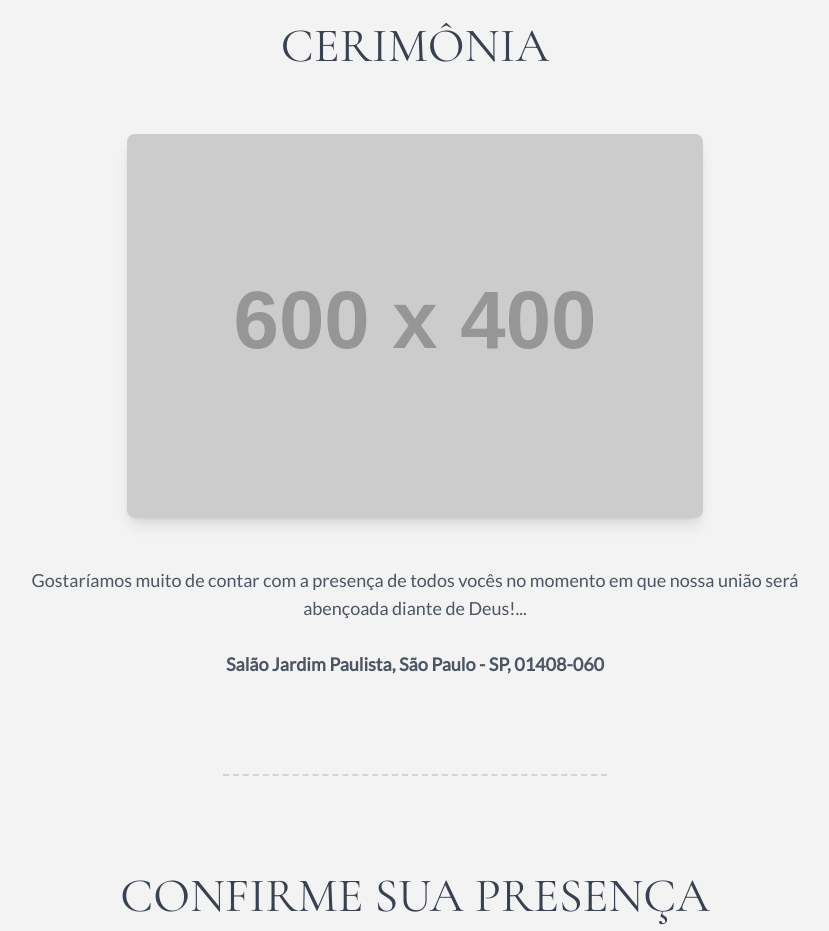
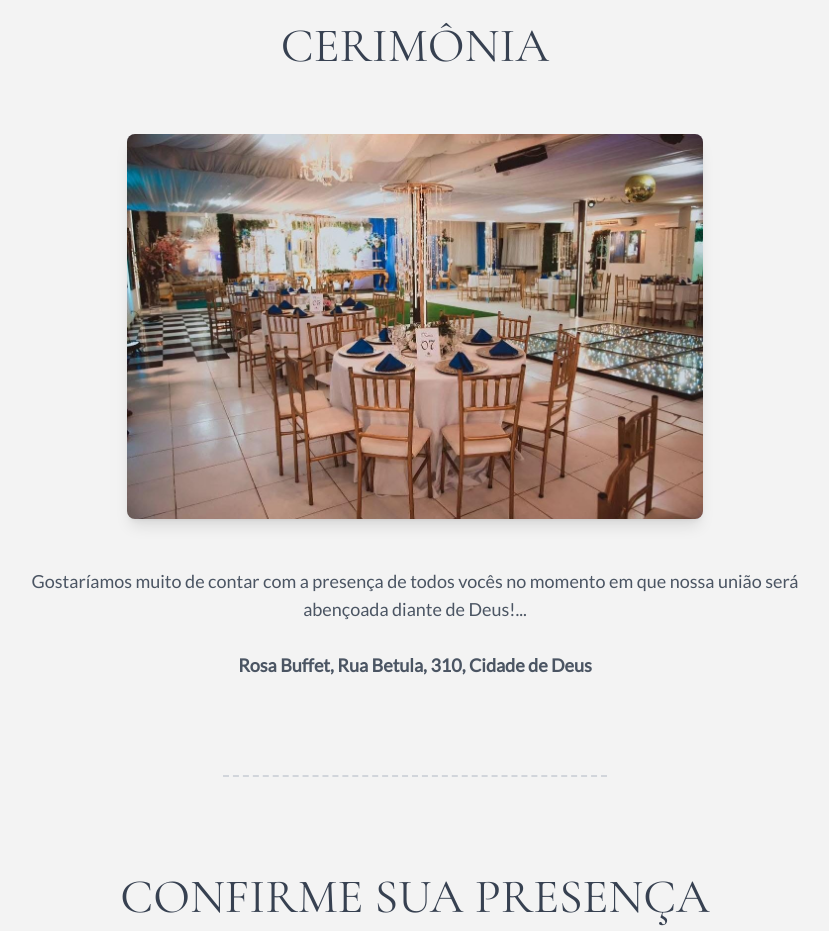
Before and after one commit to victordantas1/casamento-landing-page, a React (Create React App) app: page / in a window 1280 px wide. Shown: the part 1920-2851 px from the top of the page, without its empty margins (225-1054 px from the left). Built offline with nearby package versions, Linux system fonts and the light colour scheme; no server answers.

Commit message:
Add 'Cerimonia' picture and location link

```diff
--- a/src/App.js
+++ b/src/App.js
@@ -115,8 +115,8 @@ const AboutSection = () => (
 
 const CeremonySection = () => (
     <Section id="cerimonia" title="CERIMÔNIA">
-        <div className="max-w-3xl mx-auto mb-12"><ImageFrame alt="Local da Cerimônia" shape="rectangle" /></div>
-        <p className="max-w-3xl mx-auto text-gray-600 leading-relaxed text-base md:text-lg">Gostaríamos muito de contar com a presença de todos vocês no momento em que nossa união será abençoada diante de Deus!...<br/><br/><strong>Salão Jardim Paulista, São Paulo - SP, 01408-060</strong></p>
+        <div className="max-w-3xl mx-auto mb-12"><ImageFrame src="cerimonia.jpg" alt="Local da Cerimônia" shape="rectangle" /></div>
+        <p className="max-w-3xl mx-auto text-gray-600 leading-relaxed text-base md:text-lg">Gostaríamos muito de contar com a presença de todos vocês no momento em que nossa união será abençoada diante de Deus!...<br/><br/><strong><a href={'https://maps.app.goo.gl/Fi7jBMMfL7bUdHk26?g_st=iw'} target={"_blank"} rel={"noopener noreferrer"}>Rosa Buffet, Rua Betula, 310, Cidade de Deus</a></strong></p>
     </Section>
 );
 
```
Also changed, not shown: public/cerimonia.jpg (added).
